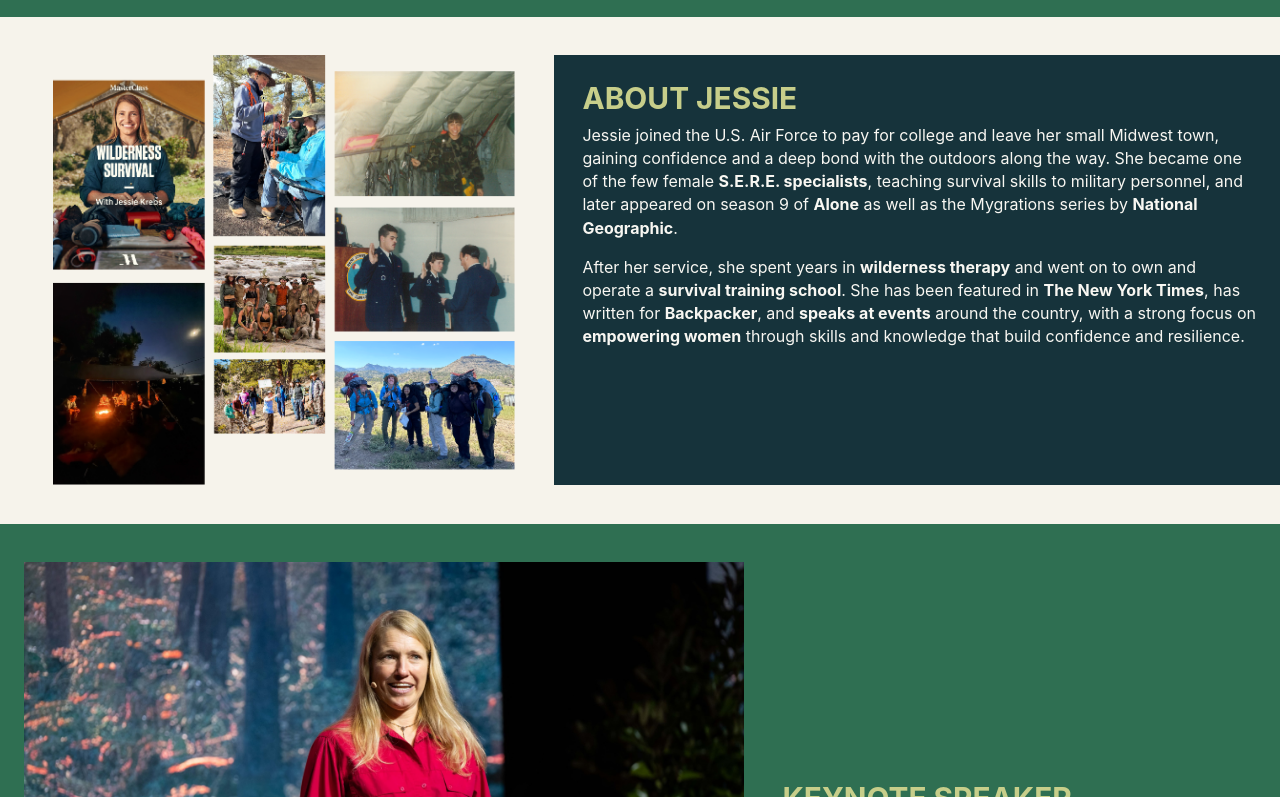
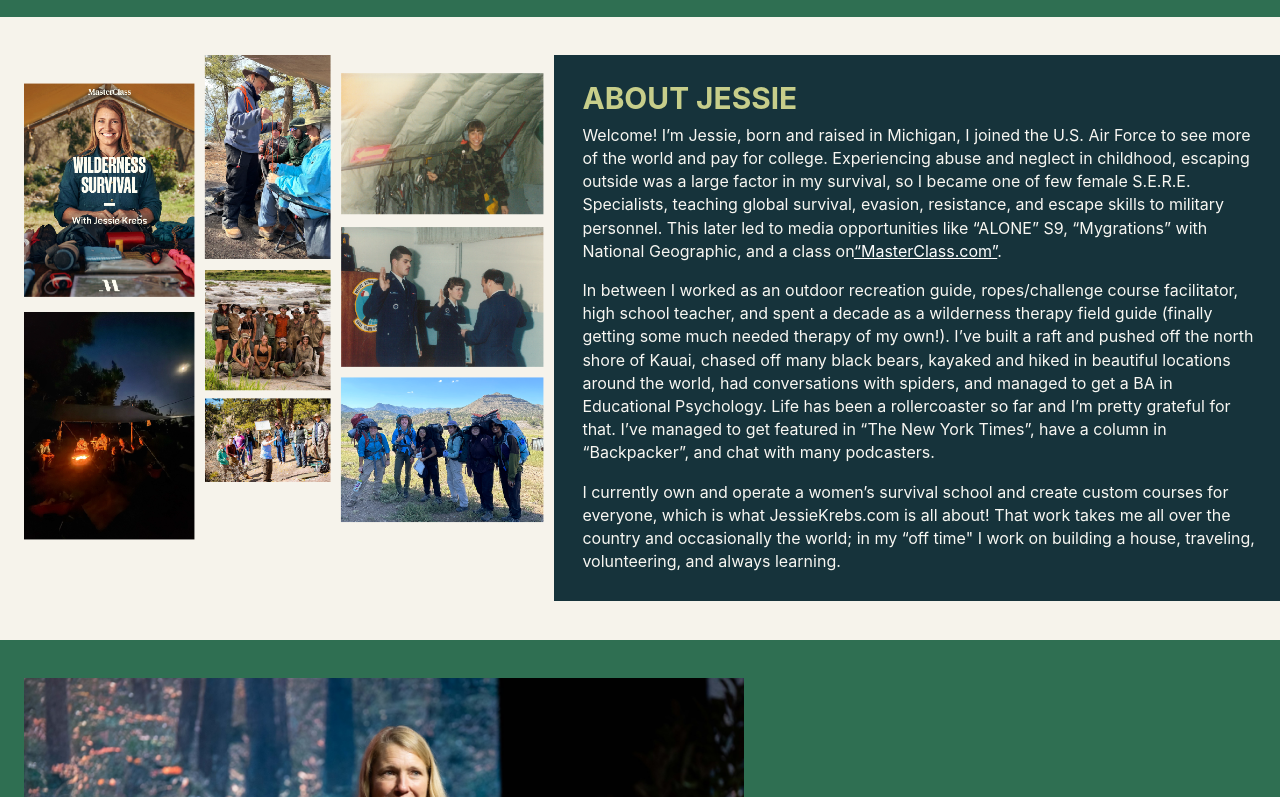
Before and after one commit to OWLSSkills/Jessie_Krebs, a Next.js app: page / in a window 1280 px wide. Shown: the part 783-1580 px from the top of the page. Built offline with nearby package versions, Linux system fonts and the light colour scheme.

Commit message:
changed file for photo and added teambuilding changes

```diff
--- a/src/app/components/home/About/AboutJessieSection.tsx
+++ b/src/app/components/home/About/AboutJessieSection.tsx
@@ -16,25 +16,28 @@
                     />
                 </div>
 
+
                 <ContentPanel
                     title="ABOUT JESSIE"
                     paragraphs={[
                         <>
-                            Jessie joined the U.S. Air Force to pay for college and leave her small
-                            Midwest town, gaining confidence and a deep bond with the outdoors along
-                            the way. She became one of the few female <strong>S.E.R.E. specialists</strong>,
-                            teaching survival skills to military personnel, and later appeared on
-                            season 9 of <strong>Alone</strong> as well as the Mygrations series by{" "}
-                            <strong>National Geographic</strong>.
+                            Welcome! I’m Jessie, born and raised in Michigan, I joined the U.S. Air Force to see more of the world and pay for college.
+                            Experiencing abuse and neglect in childhood, escaping outside was a large factor in my survival,
+                            so I became one of few female S.E.R.E. Specialists, teaching global survival, evasion, resistance, and escape skills to military personnel.
+                            This later led to media opportunities like “ALONE” S9, “Mygrations” with National Geographic, and a class on
+                            <a style={{ color: "white" }} href="http://MasterClass.com">“MasterClass.com”</a>.
                         </>,
                         <>
-                            After her service, she spent years in <strong>wilderness therapy</strong>{" "}
-                            and went on to own and operate a <strong>survival training school</strong>.
-                            She has been featured in <strong>The New York Times</strong>, has written
-                            for <strong>Backpacker</strong>, and <strong>speaks at events</strong>{" "}
-                            around the country, with a strong focus on{" "}
-                            <strong>empowering women</strong> through skills and knowledge that build
-                            confidence and resilience.
+                            In between I worked as an outdoor recreation guide, ropes/challenge course facilitator, high school teacher, and spent a decade as
+                            a wilderness therapy field guide (finally getting some much needed therapy of my own!).  I’ve built a raft and pushed off the north
+                            shore of Kauai, chased off many black bears, kayaked and hiked in beautiful locations around the world, had conversations with spiders,
+                            and managed to get a BA in Educational Psychology.  Life has been a rollercoaster so far and I’m pretty grateful for that.  I’ve managed
+                            to get featured in “The New York Times”, have a column in “Backpacker”, and chat with many podcasters.
+                        </>,
+                        <>
+                            I currently own and operate a women’s survival school and create custom courses for everyone, which is what JessieKrebs.com is all about!
+                            That work takes me all over the country and occasionally the world; in my “off time" I work on building a house, traveling, volunteering,
+                            and always learning.
                         </>,
                     ]}
                 />
--- a/src/app/components/home/TeamBuildingSection/TeamBuildingSection.tsx
+++ b/src/app/components/home/TeamBuildingSection/TeamBuildingSection.tsx
@@ -27,7 +27,7 @@
 
         <div className={styles.imageWrap}>
           <Image
-            src="/home/Team_Building_1.jpg"
+            src="/home/NEW_FILE.jpg"
             alt="Team building group outdoors in the snow"
             fill
             className={styles.image}
```
Also changed, not shown: src/app/components/team_building/TeamBuildingDetailSection.tsx (+0 -132 lines), public/home/NEW_FILE.jpg (added).
